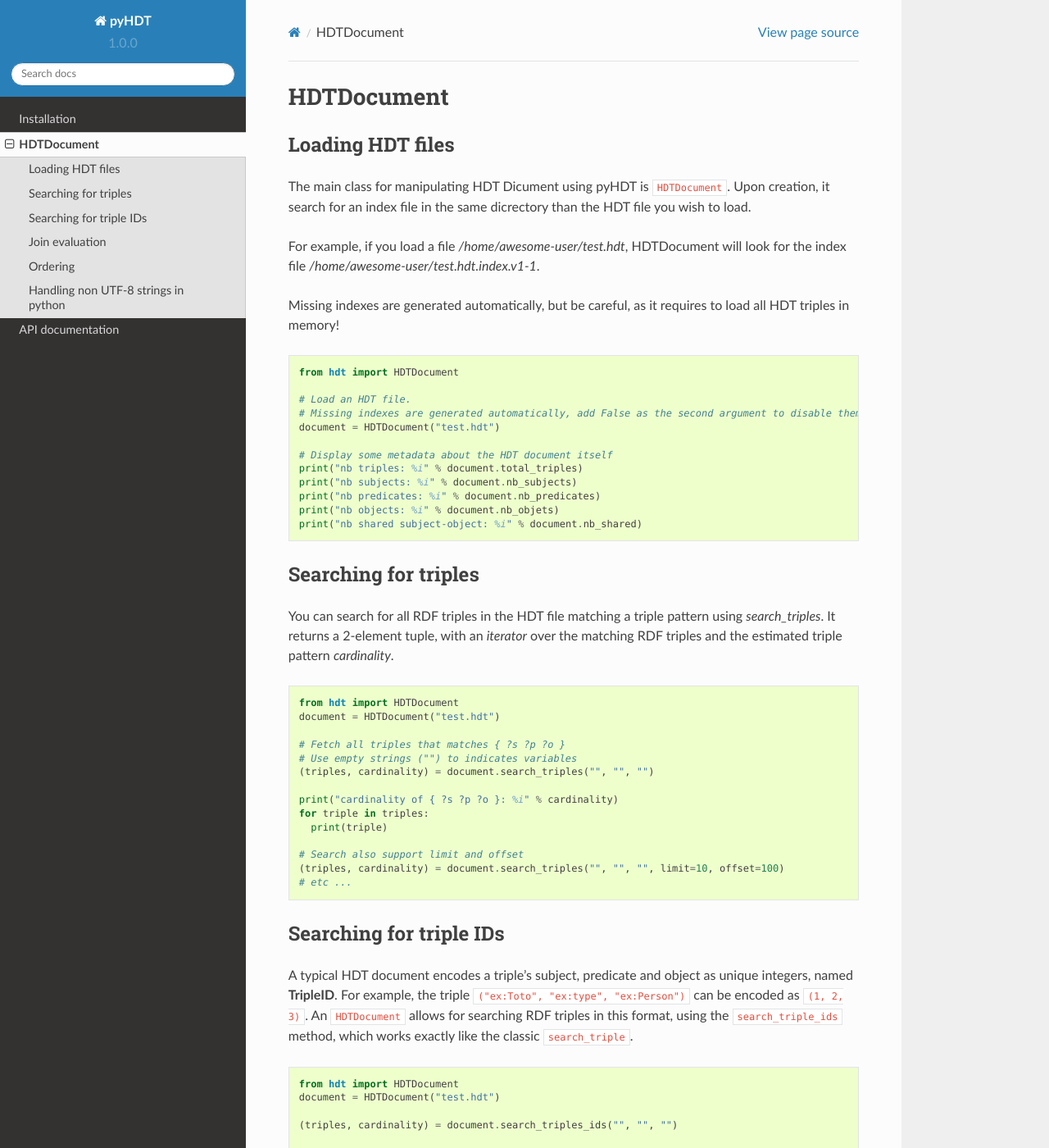
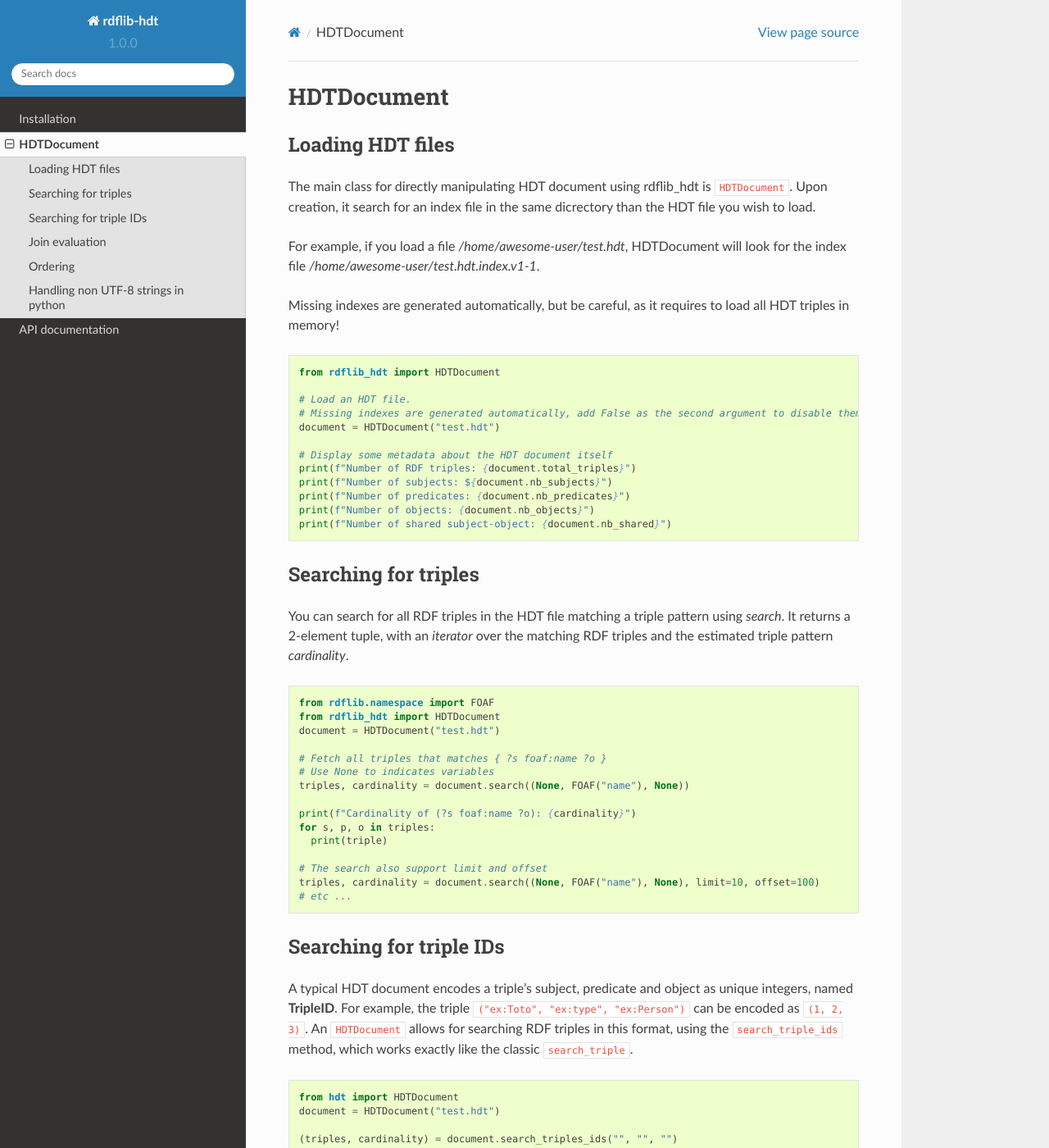
Before and after one commit to RDFLib/rdflib-hdt, a Sphinx documentation site: the page built from docs/source/hdtdocument.rst, in a window 1280 px wide and 1400 px high. Shown: the whole window at 82% size. Built offline with Sphinx 7.4.7 and the Read the Docs theme 2.0.0, drawn with Linux system fonts in a browser that asks for light colours; some of the changed text lies outside the part shown.

```diff
--- a/docs/source/conf.py
+++ b/docs/source/conf.py
@@ -46,8 +46,8 @@ source_suffix = '.rst'
 master_doc = 'index'
 
 # General information about the project.
-project = 'pyHDT'
-copyright = '2018, Thomas Minier'
+project = 'rdflib-hdt'
+copyright = '2018-2020, Thomas Minier'
 author = 'Thomas Minier'
 
 # The version info for the project you're documenting, acts as replacement for
@@ -114,7 +114,7 @@ html_sidebars = {
 # -- Options for HTMLHelp output ------------------------------------------
 
 # Output file base name for HTML help builder.
-htmlhelp_basename = 'pyHDTdoc'
+htmlhelp_basename = 'rdflibHDTdoc'
 
 
 # -- Options for LaTeX output ---------------------------------------------
@@ -141,7 +141,7 @@ latex_elements = {
 # (source start file, target name, title,
 #  author, documentclass [howto, manual, or own class]).
 latex_documents = [
-    (master_doc, 'pyHDT.tex', 'pyHDT Documentation',
+    (master_doc, 'rdflibHDT.tex', 'pyHDT Documentation',
      'Thomas Minier', 'manual'),
 ]
 
@@ -151,7 +151,7 @@ latex_documents = [
 # One entry per manual page. List of tuples
 # (source start file, name, description, authors, manual section).
 man_pages = [
-    (master_doc, 'pyhdt', 'pyHDT Documentation',
+    (master_doc, 'rdflibHDT', 'pyHDT Documentation',
      [author], 1)
 ]
 
@@ -162,7 +162,7 @@ man_pages = [
 # (source start file, target name, title, author,
 #  dir menu entry, description, category)
 texinfo_documents = [
-    (master_doc, 'pyHDT', 'pyHDT Documentation',
-     author, 'pyHDT', 'One line description of project.',
+    (master_doc, 'rdflibHDT', 'rdflib-dht Documentation',
+     author, 'rdflibHDT', 'One line description of project.',
      'Miscellaneous'),
 ]
--- a/docs/source/hdtdocument.rst
+++ b/docs/source/hdtdocument.rst
@@ -4,7 +4,7 @@ HDTDocument
 Loading HDT files
 ^^^^^^^^^^^^^^^^^
 
-The main class for manipulating HDT Dicument using pyHDT is ``HDTDocument``.
+The main class for directly manipulating HDT document using rdflib_hdt is ``HDTDocument``.
 Upon creation, it search for an index file in the same dicrectory than the HDT file you wish to load.
 
 For example, if you load a file */home/awesome-user/test.hdt*, HDTDocument will look for the index file
@@ -14,41 +14,42 @@ Missing indexes are generated automatically, but be careful, as it requires to l
 
 .. code-block:: python
 
-  from hdt import HDTDocument
+  from rdflib_hdt import HDTDocument
 
   # Load an HDT file.
   # Missing indexes are generated automatically, add False as the second argument to disable them
   document = HDTDocument("test.hdt")
 
   # Display some metadata about the HDT document itself
-  print("nb triples: %i" % document.total_triples)
-  print("nb subjects: %i" % document.nb_subjects)
-  print("nb predicates: %i" % document.nb_predicates)
-  print("nb objects: %i" % document.nb_objets)
-  print("nb shared subject-object: %i" % document.nb_shared)
+  print(f"Number of RDF triples: {document.total_triples}")
+  print(f"Number of subjects: ${document.nb_subjects}")
+  print(f"Number of predicates: {document.nb_predicates}")
+  print(f"Number of objects: {document.nb_objects}")
+  print(f"Number of shared subject-object: {document.nb_shared}")
 
 
 Searching for triples
 ^^^^^^^^^^^^^^^^^^^^^^
 
-You can search for all RDF triples in the HDT file matching a triple pattern using `search_triples`.
+You can search for all RDF triples in the HDT file matching a triple pattern using `search`.
 It returns a 2-element tuple, with an *iterator* over the matching RDF triples and the estimated triple pattern *cardinality*.
 
 .. code-block:: python
 
-  from hdt import HDTDocument
+  from rdflib.namespace import FOAF
+  from rdflib_hdt import HDTDocument
   document = HDTDocument("test.hdt")
 
-  # Fetch all triples that matches { ?s ?p ?o }
-  # Use empty strings ("") to indicates variables
-  (triples, cardinality) = document.search_triples("", "", "")
+  # Fetch all triples that matches { ?s foaf:name ?o }
+  # Use None to indicates variables
+  triples, cardinality = document.search((None, FOAF("name"), None))
 
-  print("cardinality of { ?s ?p ?o }: %i" % cardinality)
-  for triple in triples:
+  print(f"Cardinality of (?s foaf:name ?o): {cardinality}")
+  for s, p, o in triples:
     print(triple)
 
-  # Search also support limit and offset
-  (triples, cardinality) = document.search_triples("", "", "", limit=10, offset=100)
+  # The search also support limit and offset
+  triples, cardinality = document.search((None, FOAF("name"), None), limit=10, offset=100)
   # etc ...
 
 Searching for triple IDs
--- a/rdflib_hdt/__init__.py
+++ b/rdflib_hdt/__init__.py
@@ -1,7 +1,8 @@
 __all__ = [
     "HDTDocument",
-    "HDTStore"
+    "HDTStore",
+    "HDTIterator"
 ]
 
-from rdflib_hdt.hdt_document import HDTDocument
+from rdflib_hdt.hdt_document import HDTDocument, HDTIterator
 from rdflib_hdt.hdt_store import HDTStore
```
Also changed, not shown: README.md (+5 -4 lines), README.rst (+3 -5 lines), docs/source/api.rst (+10 -49 lines), docs/source/index.rst (+6 -6 lines), docs/source/installation.rst (+19 -22 lines), 3 other files.
